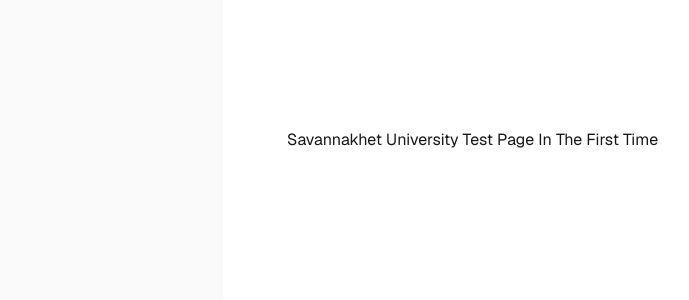
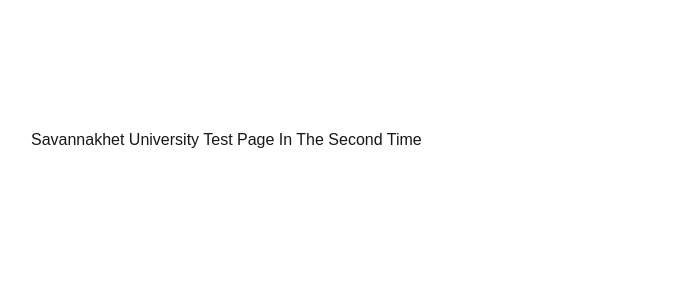
Before and after one commit to santisouk46/next-app, a Next.js app: page / in a window 1280 px wide. Shown: the top 300 px of the page, without its empty margins (33-722 px from the left). Built offline with nearby package versions, Linux system fonts and the light colour scheme.

Commit message:
second commit

```diff
--- a/app/page.tsx
+++ b/app/page.tsx
@@ -2,10 +2,8 @@ import Image from "next/image";
 
 export default function Home() {
   return (
-    <div className="flex flex-col flex-1 items-center justify-center bg-zinc-50 font-sans dark:bg-black">
       <main className="flex flex-1 w-full max-w-3xl flex-col items-center justify-between py-32 px-16 bg-white dark:bg-black sm:items-start">
-        Savannakhet University Test Page In The First Time
+        Savannakhet University Test Page In The Second Time
       </main>
-    </div>
   );
 }
```
Also changed, not shown: 1 other file (tests, documents, lock files or other folders).
